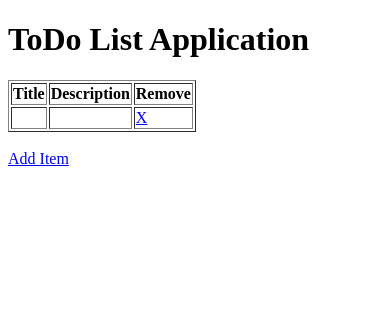
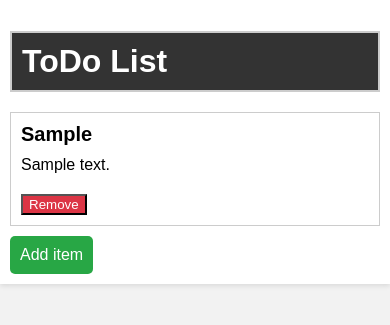
Before and after one commit to HernandezA1007/INF653-ToDoListAssignment, a PHP site: page / in a window 390 px wide. Shown: the top 325 px of the page. Run offline with PHP 8.4, Linux system fonts and the light colour scheme; tables that the repository leaves empty or names only in its code hold one stand-in row (values such as "Sample post"); data that the repository does not hold is empty.

Commit message:
Add files via upload

```diff
--- a/database.php
+++ b/database.php
@@ -1,13 +1,26 @@
 <?php
 $host = "localhost";
+$dbname = "todolist";
 $username = "root";
 $password = "";
-    $dbname = "todolist";
 
 try {
-        $conn = new PDO("mysql:host-$host; dbname=$dbname", $username, $password);
-        $conn->setAttribute(PDO::ATTR_ERRMODE, PDO::ERRMODE_EXCEPTION);
+    $pdo = new PDO("mysql:host=$host;dbname=$dbname", $username, $password);
+    $pdo->setAttribute(PDO::ATTR_ERRMODE, PDO::ERRMODE_EXCEPTION);
 } catch (PDOException $e) {
-        echo "Connection failed: " . $e->getMessage();
+    die ("Could not connect to the database $dbname :" . $e->getMessage());
 }
+
 ?>
+
+
+<!DOCTYPE html>
+<html lang="en">
+
+<head>
+    <meta charset="UTF-8">
+    <meta http-equiv="X-UA-Compatible" content="IE=edge">
+    <meta name="viewport" content="width=device-width, initial-scale=1.0">
+    <link rel="stylesheet" href="style.css">
+    <title>ToDo List</title>
+</head>
--- a/index.php
+++ b/index.php
@@ -5,6 +5,12 @@
 // 2 - 22 - 23
 ?>
 
+<?php
+    require_once "database.php";
+    $stmt = $pdo->prepare("SELECT * FROM todoitems");
+    $stmt->execute();
+    $items = $stmt->fetchAll(PDO::FETCH_ASSOC);
+?>
 
 <!DOCTYPE html>
 <html lang="en">
@@ -13,77 +19,34 @@
     <meta charset="UTF-8">
     <meta http-equiv="X-UA-Compatible" content="IE=edge">
     <meta name="viewport" content="width=device-width, initial-scale=1.0">
-    <title>ToDo List Application</title>
+    <link rel="stylesheet" href="style.css">
+    <title>ToDo List</title>
 </head>
 
 <body>
-    <h1>ToDo List Application</h1>
-    <?php
-    require_once ('database.php');
-
-    /*
-    $db = mysql_connect('localhost', 'root', '', 'todolist');
-
-    if (mysql_connect_error()) {
-        echo "Failed to connect to MySQL: " . mysql_connect_error();
-    }
-    */
-
-    $sql = "SELECT * FROM todoitems";
-    $statement = $conn->prepare($sql);
-    $statement->execute();
-    //$result = mysql_query($db, $sql);
-    if ($statement->rowCount() == 0) {
-        echo "No todo list items exist yet.";
-    } else {
-        echo "<table border='1'>
-                <tr>
-                <th>Title</th>
-                <th>Description</th>
-                <th>Remove</th>
-            </tr>";
-        while ($row = $statement->fetch()) {
-            echo "<tr>
-                    <td>".$row['Title']."</td>
-                    <td>".$row['Description']."</td>
-                    <td><a href='remove.php?id=".$row['ItemNum']."'>X</a></td>
-                </tr>";
-        }
-        echo "</table>";
-    }
-    ?>
-    <br>
-    <a href="add.php">Add Item</a>
-
-    <?php
-    /*
-    if (mysql_num_rows($result) > 0) {
-        echo "No to do list items exist yet.";
-    } else {
-        echo "<table border='1'>
-            <tr>
-                <th>Title</th>
-                <th>Description</th>
-                <th>Remove</th>
-            </tr>";
-        while ($row = mysql_fetch_assoc($result)) {
-            echo "<tr>
-                    <td>".$row['title']."</td>
-                    <td>".$row['description']."</td>
-                    <td><a href='remove.php?id=".$row['ItemNum']."'>X</a></td>
-                </tr>";
-        }
-        echo "</table>";
-    }
-
-    mysql_close($db);
-    ?>
-    <br>
-    <a href="add.php">Add Item</a>
-
-    */
-    ?>
-
+    <div class="container">
+        <h1>ToDo List</h1>
+        <div class="task-list">
+        <?php if (count($items) > 0): ?>
+            <?php foreach ($items as $item): ?>
+                <div class="task-list-item">
+                    <div class="task-list-item-title">
+                        <?php echo htmlspecialchars($item["item"]); ?>
+                    </div>
+                    <div class="task-list-item-description">
+                        <?php echo htmlspecialchars($item["description"]); ?>
+                    </div>
+                        <form method="post" action="delete.php" style="display: inline;">
+                            <input type="hidden" name="id" value="<?php echo $item["ItemNum"]; ?>">
+                            <button type="submit">Remove</button>
+                        </form>
+                </div>
+            <?php endforeach; ?>
+        <?php else: ?>
+            <p>Nothing exists yet.</p>
+        <?php endif; ?>
+        </div>
+        <a href="add.php" class="add-item-button">Add item</a>
+    </div>
 </body>
-
 </html>
--- /dev/null
+++ b/style.css
@@ -0,0 +1,138 @@
+body {
+    font-family: Arial, sans-serif;
+    margin: 0;
+    padding: 0;
+    background-color: #f2f2f2;
+  }
+
+  .container {
+    max-width: 800px;
+    margin: 0 auto;
+    padding: 20px;
+    background-color: #fff;
+    box-shadow: 0 2px 5px rgba(0,0,0,0.1);
+  }
+
+  /* h1 {
+    text-align: center;
+    margin-top: 0;
+    margin-bottom: 20px;
+  } */
+  h1 {
+    border: 2px solid #ccc;
+    padding: 10px;
+    margin-bottom: 20px;
+    background-color: #333;
+    color: #fff;
+  }
+
+  .task-list {
+    display: flex;
+    flex-direction: column;
+  }
+
+  /* .task-list-item {
+    display: flex;
+    flex-direction: column;
+    padding: 20px;
+    margin-bottom: 20px;
+    border-radius: 5px;
+    box-shadow: 0 2px 5px rgba(0,0,0,0.1);
+    background-color: #fff;
+  } */
+  .task-list-item {
+    border: 1px solid #ccc;
+    padding: 10px;
+    margin-bottom: 10px;
+    background-color: #fff;
+  }
+
+  .task-list-item-title {
+    font-weight: bold;
+    font-size: 24px;
+    margin-bottom: 10px;
+  }
+
+  .task-list-item-description {
+    font-size: 18px;
+    margin-bottom: 20px;
+  }
+
+  .task-list-item-remove {
+    align-self: flex-end;
+    font-size: 18px;
+    color: #4CAF50;
+    cursor: pointer;
+  }
+
+  /* To make button red */
+  .task-list-item form button {
+    background-color: #dc3545;
+    color: #fff;
+  }
+
+  .add-task-form {
+    display: flex;
+    flex-direction: column;
+    margin-top: 20px;
+  }
+
+  .add-task-form-label {
+    font-weight: bold;
+    margin-bottom: 10px;
+  }
+
+  .add-task-form-input {
+    padding: 10px;
+    border-radius: 5px;
+    border: none;
+    margin-bottom: 20px;
+  }
+
+  .add-task-form-button {
+    background-color: #4CAF50;
+    color: #fff;
+    border: none;
+    padding: 10px 20px;
+    border-radius: 5px;
+    cursor: pointer;
+    transition: background-color 0.3s;
+  }
+
+  .add-task-form-button:hover {
+    background-color: #3e8e41;
+  }
+
+  @media (max-width: 600px) {
+    .container {
+      padding: 10px;
+    }
+
+    .task-list-item {
+      padding: 10px;
+      font-size: 16px;
+    }
+
+    .task-list-item-title {
+      font-size: 20px;
+    }
+
+    .task-list-item-description {
+      font-size: 16px;
+    }
+  }
+
+
+  /* For Add Item to look like button */
+  .add-item-button {
+    display: inline-block;
+    padding: 10px;
+    background-color: #28a745;
+    color: #fff;
+    text-decoration: none;
+    border-radius: 5px;
+  }
+
+  .add-item-button:hover {
+    background-color: #aaa;
+  }
```
Also changed, not shown: add.php (added, +40 -0 lines), delete.php (added, +24 -0 lines). Lines whose indentation alone changed are shown as unchanged.
